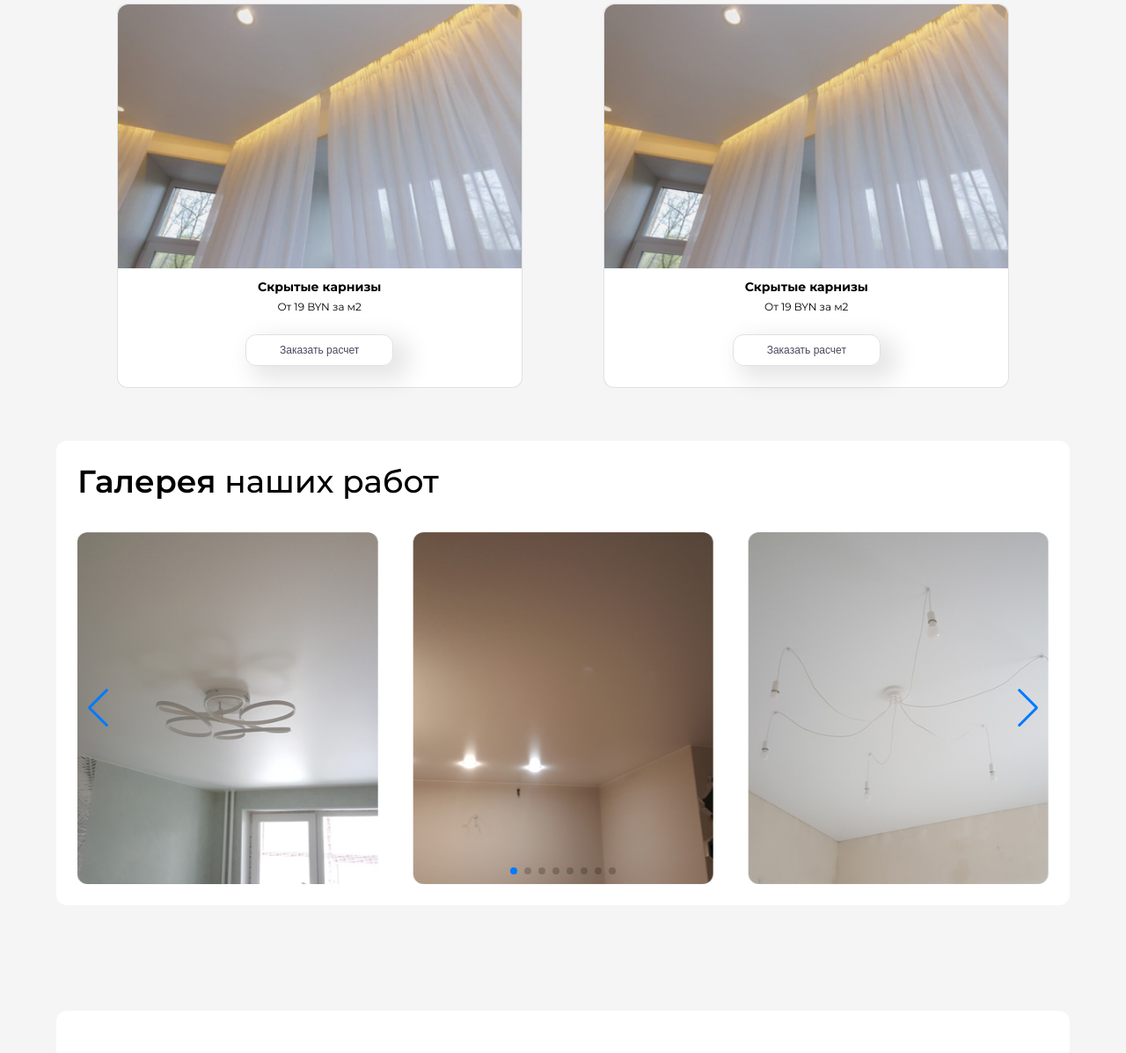
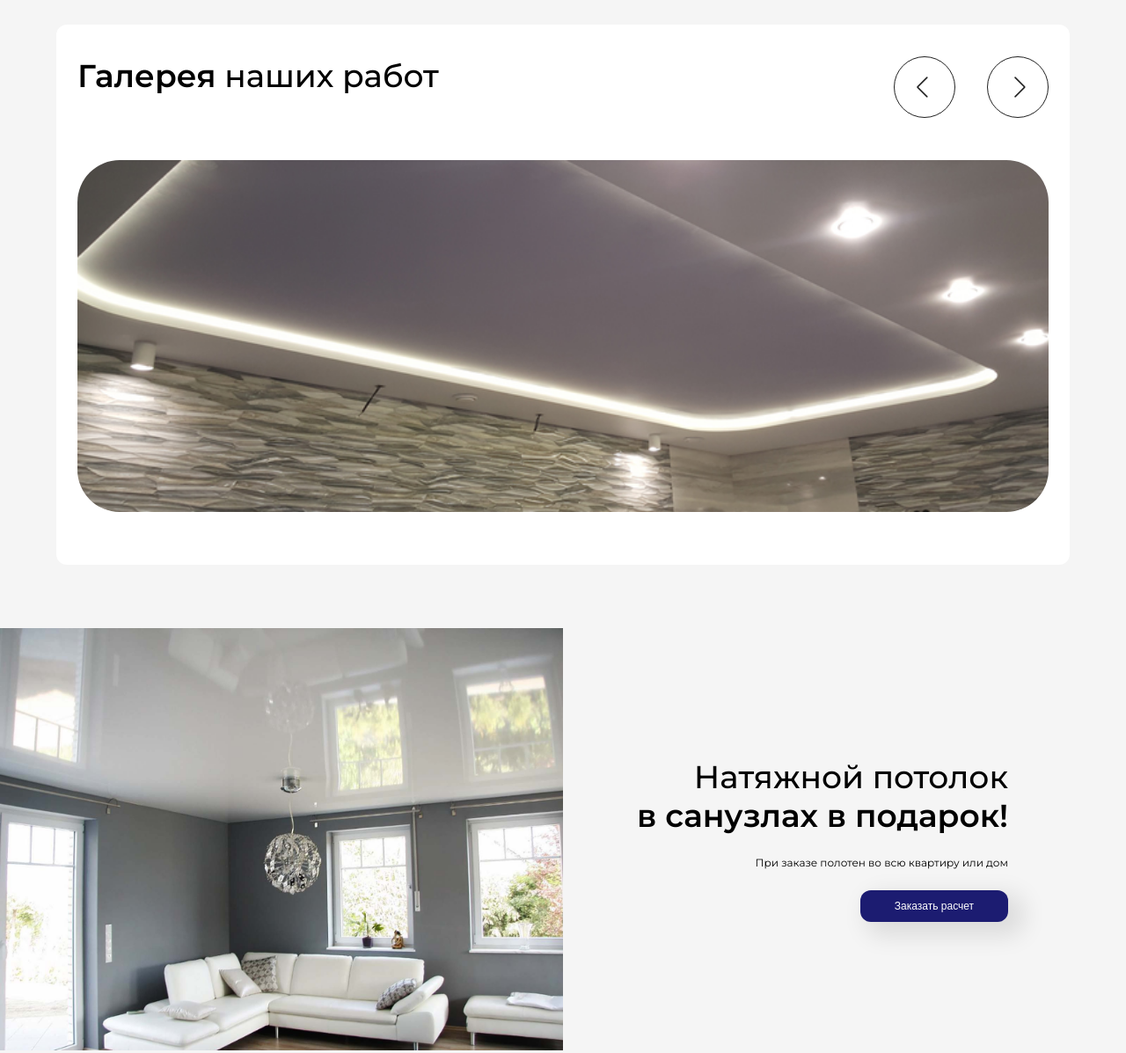
Before and after one commit to NitaLewska/ceilings, a plain HTML site: page index.html in a window 1280 px wide. Shown: the part 2168-3365 px from the top of the page at 88% size. Drawn offline with nearby package versions, Linux system fonts and the light colour scheme; a script that the page names is missing.

Commit message:
add 2 sections, fix gallery

```diff
--- a/index.html
+++ b/index.html
@@ -11,15 +11,15 @@
     <link
         href="https://fonts.googleapis.com/css2?family=Montserrat:ital,wght@0,100;0,200;0,300;0,400;0,500;0,600;0,700;0,800;0,900;1,100;1,200;1,300;1,400;1,500;1,600;1,700;1,800;1,900&display=swap"
         rel="stylesheet">
-    <link rel="stylesheet" href="https://cdn.jsdelivr.net/npm/swiper@11/swiper-bundle.min.css" />
+    <link rel="stylesheet" href="https://cdn.jsdelivr.net/npm/swiper@11/swiper-bundle.min.css"/>
 
-    <script src="https://cdn.jsdelivr.net/npm/swiper@11/swiper-bundle.min.js"></script>
+    <script src="https://cdn.jsdelivr.net/npm/swiper@11/swiper-bundle.min.js" async></script>
     <!-- Marquiz script start -->
     <script>
-    (function(w, d, s, o){
-      var j = d.createElement(s); j.async = true; j.src = '//script.marquiz.ru/v2.js';j.onload = function() {
+        (function (w, d, s, o) {
+            var j = d.createElement(s); j.async = true; j.src = '//script.marquiz.ru/v2.js'; j.onload = function () {
                 if (document.readyState !== 'loading') Marquiz.init(o);
-        else document.addEventListener("DOMContentLoaded", function() {
+                else document.addEventListener("DOMContentLoaded", function () {
                     Marquiz.init(o);
                 });
             };
@@ -36,8 +36,8 @@
         );
     </script>
     <!-- Marquiz script end -->
-    <script>(g=>{var h,a,k,p="The Google Maps JavaScript API",c="google",l="importLibrary",q="__ib__",m=document,b=window;b=b[c]||(b[c]={});var d=b.maps||(b.maps={}),r=new Set,e=new URLSearchParams,u=()=>h||(h=new Promise(async(f,n)=>{await (a=m.createElement("script"));e.set("libraries",[...r]+"");for(k in g)e.set(k.replace(/[A-Z]/g,t=>"_"+t[0].toLowerCase()),g[k]);e.set("callback",c+".maps."+q);a.src=`https://maps.${c}apis.com/maps/api/js?`+e;d[q]=f;a.onerror=()=>h=n(Error(p+" could not load."));a.nonce=m.querySelector("script[nonce]")?.nonce||"";m.head.append(a)}));d[l]?console.warn(p+" only loads once. Ignoring:",g):d[l]=(f,...n)=>r.add(f)&&u().then(()=>d[l](f,...n))})
-        ({key: "AIzaSyB41DRUbKWJHPxaFjMAwdrzWzbVKartNGg", v: "beta"});</script>
+    <script>(g => { var h, a, k, p = "The Google Maps JavaScript API", c = "google", l = "importLibrary", q = "__ib__", m = document, b = window; b = b[c] || (b[c] = {}); var d = b.maps || (b.maps = {}), r = new Set, e = new URLSearchParams, u = () => h || (h = new Promise(async (f, n) => { await (a = m.createElement("script")); e.set("libraries", [...r] + ""); for (k in g) e.set(k.replace(/[A-Z]/g, t => "_" + t[0].toLowerCase()), g[k]); e.set("callback", c + ".maps." + q); a.src = `https://maps.${c}apis.com/maps/api/js?` + e; d[q] = f; a.onerror = () => h = n(Error(p + " could not load.")); a.nonce = m.querySelector("script[nonce]")?.nonce || ""; m.head.append(a) })); d[l] ? console.warn(p + " only loads once. Ignoring:", g) : d[l] = (f, ...n) => r.add(f) && u().then(() => d[l](f, ...n)) })
+            ({ key: "AIzaSyB41DRUbKWJHPxaFjMAwdrzWzbVKartNGg", v: "beta" });</script>
     <script src="swiper.js" defer></script>
     <script src="header_scroll.js"></script>
     <link rel="shortcut icon" href="src/favicon.ico" type="image/x-icon">
@@ -51,7 +51,7 @@
             <nav class="header_nav">
                 <ul>
                     <li><a href="#catalogue">Каталог и стоимость</a></li>
-                    <li><a href=""></a>Акции</li>
+                    <li><a href="#gallery">Галерея</a></li>
                     <li><a href=""></a>Почему мы</li>
                     <li><a href="#contacts">Контакты</a></li>
                 </ul>
@@ -60,7 +60,7 @@
         </div>
     </header>
     <main>
-        <section class="promo"  id="top">
+        <section class="promo" id="top">
             <div class="container">
                 <h1>Натяжные потолки<br>c выгодой до 30%</h1>
                 <p>От 290 руб./м2 - Рассчитаем ваш заказ за 5 минут!</p>
@@ -123,7 +123,7 @@
                 <p>От 19 BYN за м2</p>
                 <button class="btn_order">Заказать расчет</button>
             </article>
-            <article>
+            <!-- <article>
                 <img src="src/catalogue/hidden.jpg" alt="">
                 <h3>Скрытые карнизы</h3>
                 <p>От 19 BYN за м2</p>
@@ -134,12 +134,15 @@
                 <h3>Скрытые карнизы</h3>
                 <p>От 19 BYN за м2</p>
                 <button class="btn_order">Заказать расчет</button>
-            </article>
+            </article> -->
         </section>
-        <section class="gallery container">
+        <section class="gallery container" id="gallery">
             <h2><span>Галерея</span> наших работ</h2>
+            <div class="gallery_controls">
+                <div class="swiper-button-prev"></div>
+                <div class="swiper-button-next"></div>
+            </div>
             <div class="swiper">
-                <!-- Additional required wrapper -->
                 <div class="swiper-wrapper">
                     <!-- Slides -->
                     <div class="swiper-slide"><img src="src/gallery/двухуровневый1.jpg" alt=""></div>
@@ -151,17 +154,38 @@
                     <div class="swiper-slide"><img src="src/gallery/матовый-потолок-4.jpg" alt=""></div>
                     <div class="swiper-slide"><img src="src/gallery/Матовые-потолки.jpg" alt=""></div>
                 </div>
-                <!-- If we need pagination -->
+            </div>
             <div class="swiper-pagination"></div>
-
-                <!-- If we need navigation buttons -->
-                <div class="swiper-button-prev"></div>
-                <div class="swiper-button-next"></div>
+        </section>
+        <section class="credit">
+            <div class="credit_image"></div>
+            <div class="credit_description">
+                <h2>
+                    Натяжной потолок<br>
+                    <span>в санузлах в подарок!</span>
+                </h2>
+                <p>При заказе полотен во всю квартиру или дом</p>
+                <button class="btn_order">Заказать расчет</button>
             </div>
         </section>
         <section class="quiz_section container">
             <div data-marquiz-id="655d4886a7b20700257c9ee5" class="quiz"></div>
-<script>(function(t, p) {window.Marquiz ? Marquiz.add([t, p]) : document.addEventListener('marquizLoaded', function() {Marquiz.add([t, p])})})('Inline', {id: '655d4886a7b20700257c9ee5', buttonText: 'Пройти тест', bgColor: '#1C1C71', textColor: '#ffffff', rounded: true, shadow: 'rgba(28, 28, 113, 0.5)', blicked: true, buttonOnMobile: true})</script>
+            <script>(function (t, p) { window.Marquiz ? Marquiz.add([t, p]) : document.addEventListener('marquizLoaded', function () { Marquiz.add([t, p]) }) })('Inline', { id: '655d4886a7b20700257c9ee5', buttonText: 'Пройти тест', bgColor: '#1C1C71', textColor: '#ffffff', rounded: true, shadow: 'rgba(28, 28, 113, 0.5)', blicked: true, buttonOnMobile: true })</script>
+        </section>
+        <section class="bonus">
+            <div class="bonus_description">
+                <h2>
+                    Натяжной потолок<br>
+                    <span>в санузлах в подарок!</span>
+                </h2>
+                <p>При заказе полотен во всю квартиру или дом</p>
+                <button class="btn_order">Заказать расчет</button>
+            </div>
+            <div class="bonus_image"></div>
+        </section>
+        <section>
+            <div></div>
+            <div></div>
         </section>
     </main>
     <footer class="container" id="contacts">
--- a/styles.css
+++ b/styles.css
@@ -20,6 +20,7 @@ body {
     font-family: 'Montserrat', sans-serif;
     overflow-x: hidden;
     background-color: #f5f5f5;
+    --swiper-theme-color: #1f1f1f;
 }
 
 .container {
@@ -108,7 +109,7 @@ header.dark .header_nav a:hover {
     border: none;
     cursor: pointer;
     transition: all 300ms ease-out;
-    box-shadow: 12px 10px 27px 6px rgba(0,0,0,0.1);
+    box-shadow: 12px 10px 27px 6px rgba(0, 0, 0, 0.1);
 }
 
 header .btn_order:hover {
@@ -127,9 +128,10 @@ header.dark .btn_order:hover {
 }
 
 @media (max-width: 1400px) {
-    .container{
+    .container {
         max-width: 90vw;
     }
+
     .header_nav,
     .header_btn {
         display: none;
@@ -168,7 +170,7 @@ header.dark .btn_order:hover {
 .promo_btn {
     margin-top: 2rem;
     transition: all 300ms ease-out;
-    box-shadow: 12px 10px 24px 13px rgba(0,0,0,0.2);
+    box-shadow: 12px 10px 24px 13px rgba(0, 0, 0, 0.2);
 }
 
 .promo_btn:hover {
@@ -209,7 +211,7 @@ header.dark .btn_order:hover {
     background-image: url(src/promo/icon_1.jpg);
     background-repeat: no-repeat;
     background-position: right -2rem bottom -1.5rem;
-    box-shadow: 12px 10px 24px 13px rgba(0,0,0,0.2);
+    box-shadow: 12px 10px 24px 13px rgba(0, 0, 0, 0.2);
 }
 
 @media (max-width: 1400px) {
@@ -333,19 +335,25 @@ h2 span {
 }
 
 .gallery.container {
-    padding-block: 2rem;
+    padding-block: 3rem;
     background-color: #fff;
     border-radius: 1rem;
 }
 
 .gallery>.swiper {
     height: 500px;
-    margin-top: 3rem;
+    margin-top: 4rem;
 }
 
 .swiper {
     width: 100%;
     height: 100%;
+}
+
+.gallery h2 {
+    display: block;
+    width: 80%;
+    float: left;
 }
 
 .swiper-slide {
@@ -355,15 +363,112 @@ h2 span {
     display: flex;
     justify-content: center;
     align-items: center;
+    border-radius: 4rem;
+    overflow: hidden;
+    width: 100%;
+    height: 100%;
 }
+
 
 .swiper-slide img {
     display: block;
     width: 100%;
     height: 100%;
     object-fit: cover;
-    border-radius: 1rem;
 }
+
+.swiper-button-prev,
+.swiper-button-next {
+    position: unset !important;
+    top: -100px !important;
+    margin-top: 0 !important;
+    color: #1f1f1f !important;
+    border-radius: 50%;
+    border: 1px solid #1f1f1f;
+    padding: 0px !important;
+    width: 70px !important;
+    height: 70px !important;
+    transition: all 300ms ease-out;
+}
+
+.swiper-button-prev:hover,
+.swiper-button-next:hover {
+    background-color: #1f1f1f;
+    color: #d5d5d5;
+}
+
+.swiper-button-prev:hover::after,
+.swiper-button-next:hover::after {
+    color: #d5d5d5;
+    transition: all 300ms ease-out;
+}
+
+.swiper-button-prev {
+    padding-right: 5px !important;
+}
+
+.swiper-button-next {
+    padding-left: 5px !important;
+}
+
+.swiper-button-next:after,
+.swiper-button-prev:after {
+    font-size: 2rem !important;
+    left: -2px !important;
+}
+
+.gallery_controls {
+    display: flex;
+    flex-direction: row;
+    gap: 3rem;
+    justify-content: flex-end;
+}
+
+.swiper-pagination {
+    position: unset !important;
+    margin: 2rem auto 0;
+    transform: translateX(0) !important;
+}
+
+.credit {
+    margin-top: 6rem;
+    height: 40rem;
+    background-color: #f5f5f5;
+    display: flex;
+    align-items: center;
+}
+
+.credit_description {
+    width: auto;
+    max-width: calc(1360px/2);
+    display: flex;
+    max-width: calc(1360px/2);
+    margin-right: auto;
+    margin-left: 7rem;
+    flex-direction: column;
+    justify-content: center;
+    gap: 2rem;
+    align-items: flex-end;
+    text-align: right;
+}
+
+.credit .btn_order {
+
+}
+.credit .btn_order:hover {
+    background-color: #121249;
+    transform: scale(1.1);
+}
+
+.credit_image {
+    height: 100%;
+    width: 50%;
+    background: url(src/bonus/lakovyj-natjazhnoj-potolok.jpg);
+    background-position: left center;
+    background-repeat: no-repeat;
+    background-size: cover;
+}
+
 
 @media (max-width: 1400px) {
     .gallery>.swiper {
@@ -382,6 +487,38 @@ h2 span {
     max-width: unset !important;
 }
 
+.bonus {
+    margin-top: 6rem;
+    height: 40rem;
+    background-color: #f5f5f5;
+    display: flex;
+    flex-direction: row;
+}
+
+.bonus_description {
+    width: 50%;
+    max-width: calc(1360px /2);
+    margin-left: auto;
+    display: flex;
+    flex-direction: column;
+    justify-content: center;
+    gap: 2rem;
+}
+
+.bonus .btn_order:hover {
+    background-color: #121249;
+    transform: scale(1.1);
+}
+
+.bonus_image {
+    height: 100%;
+    width: 50%;
+    background: url(src/bonus/png-transparent-icon-red-bow-red-ribbon-illustration-ribbon-photography-heart_pixian_ai.png), url(src/bonus/lakovyj-natjazhnoj-potolok.jpg);
+    background-position: left top, left 7px top 10px;
+    background-repeat: no-repeat;
+    background-size: contain, cover;
+}
+
 footer.container {
     margin-top: 5rem;
     margin-bottom: 3rem;
--- a/swiper.js
+++ b/swiper.js
@@ -1,13 +1,12 @@
 var swiper = new Swiper(".swiper", {
   centeredSlides: true,
-  spaceBetween: 30,
-  pagination: {
-    el: ".swiper-pagination",
-    clickable: true,
-  },
   navigation: {
     nextEl: ".swiper-button-next",
     prevEl: ".swiper-button-prev",
+  },
+  pagination: {
+    el: ".swiper-pagination",
+    dynamicBullets: true,
   },
   loop: true,
   breakpoints: {
@@ -23,8 +22,8 @@ var swiper = new Swiper(".swiper", {
     },
     // when window width is >= 640px
     1024: {
-      slidesPerView: 3,
-      spaceBetween: 40
+      slidesPerView: 3.5,
+      spaceBetween: 30
     }
   }
 });
```
Also changed, not shown: src/bonus/Untitled (19).png (added), src/bonus/bonus.png (added), src/bonus/lakovyj-natjazhnoj-potolok.jpg (added), src/bonus/png-transparent-icon-red-bow-red-ribbon-illustration-ribbon-photography-heart.png (added), src/bonus/png-transparent-icon-red-bow-red-ribbon-illustration-ribbon-photography-heart_pixian_ai.png (added). Lines whose indentation alone changed are shown as unchanged.
